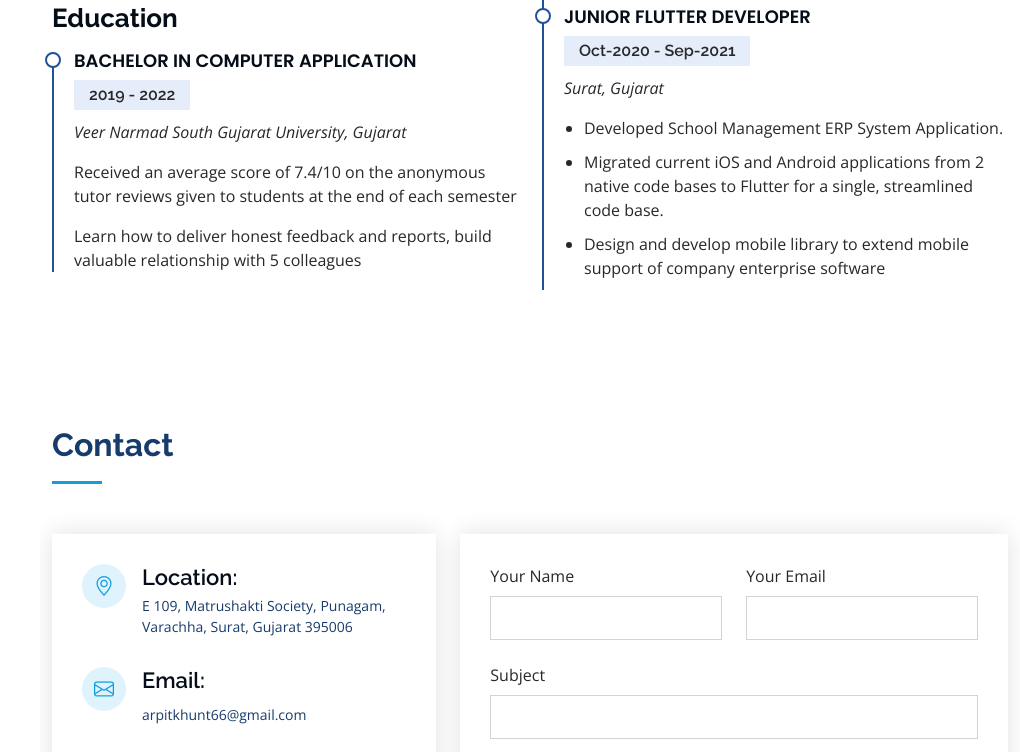
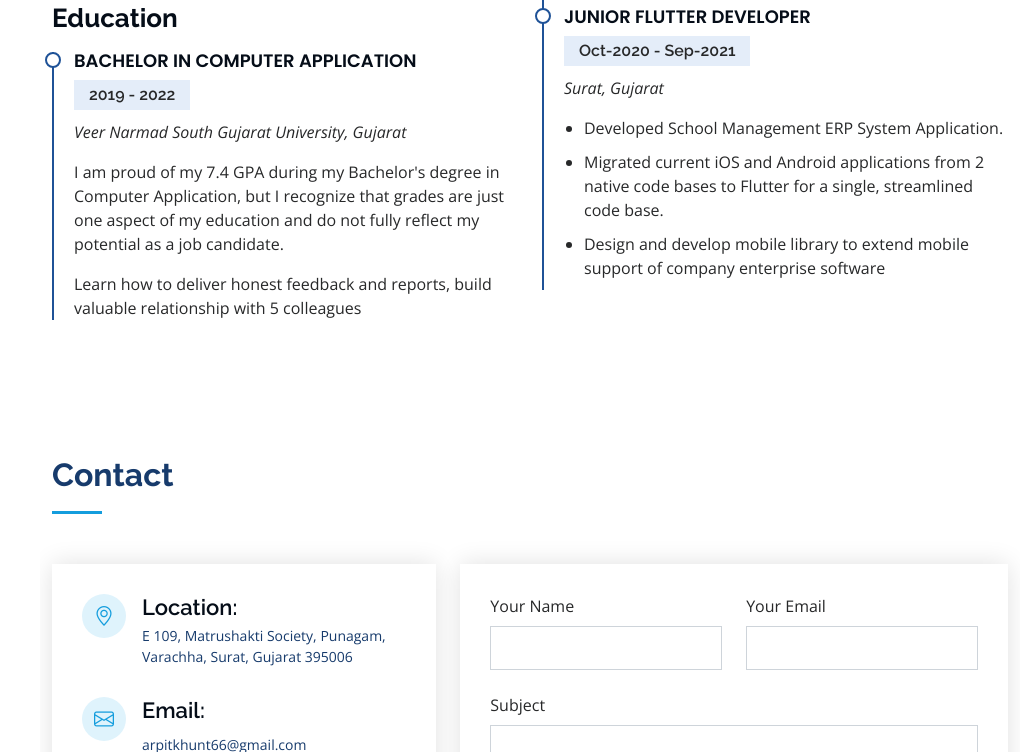
Before and after one commit to Khuntarpit/Khuntarpit.github.io, a plain HTML site: page index.html in a window 1280 px wide. Shown: the part 2523-3275 px from the top of the page, without its empty margins (260-1280 px from the left). Drawn offline with nearby package versions, Linux system fonts and the light colour scheme.

Commit message:
Update index.html

```diff
--- a/index.html
+++ b/index.html
@@ -305,8 +305,7 @@
               <h4>Bachelor In Computer Application</h4>
               <h5>2019 - 2022</h5>
               <p><em>Veer Narmad South Gujarat University, Gujarat</em></p>
-              <p>Received an average score of 7.4/10 on the anonymous tutor reviews given to students at the end of each
-                semester</p>
+              <p>I am proud of my 7.4 GPA during my Bachelor's degree in Computer Application, but I recognize that grades are just one aspect of my education and do not fully reflect my potential as a job candidate.</p>
               <p>Learn how to deliver honest feedback and reports, build valuable relationship with 5 colleagues</p>
             </div>
           </div>
```
